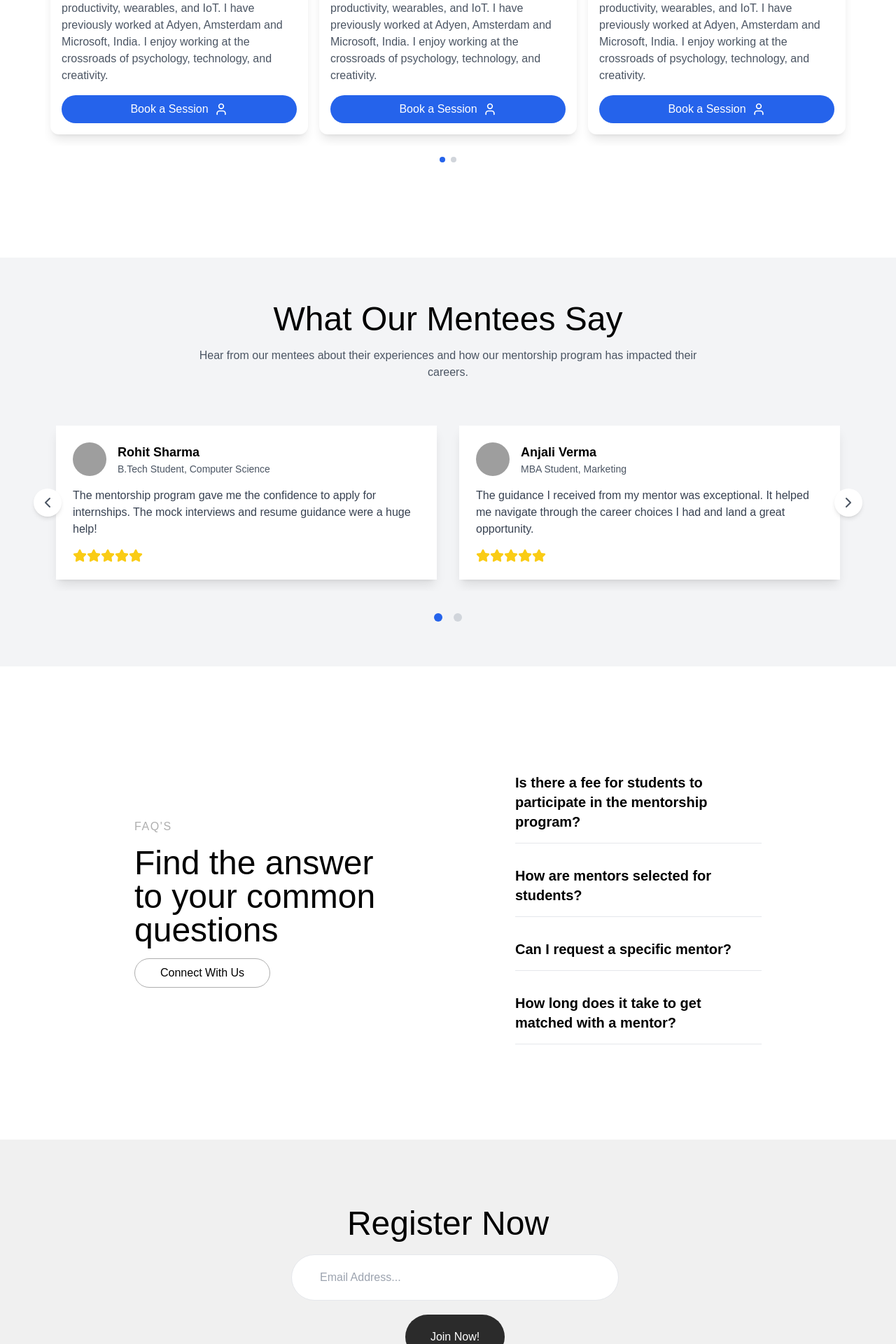
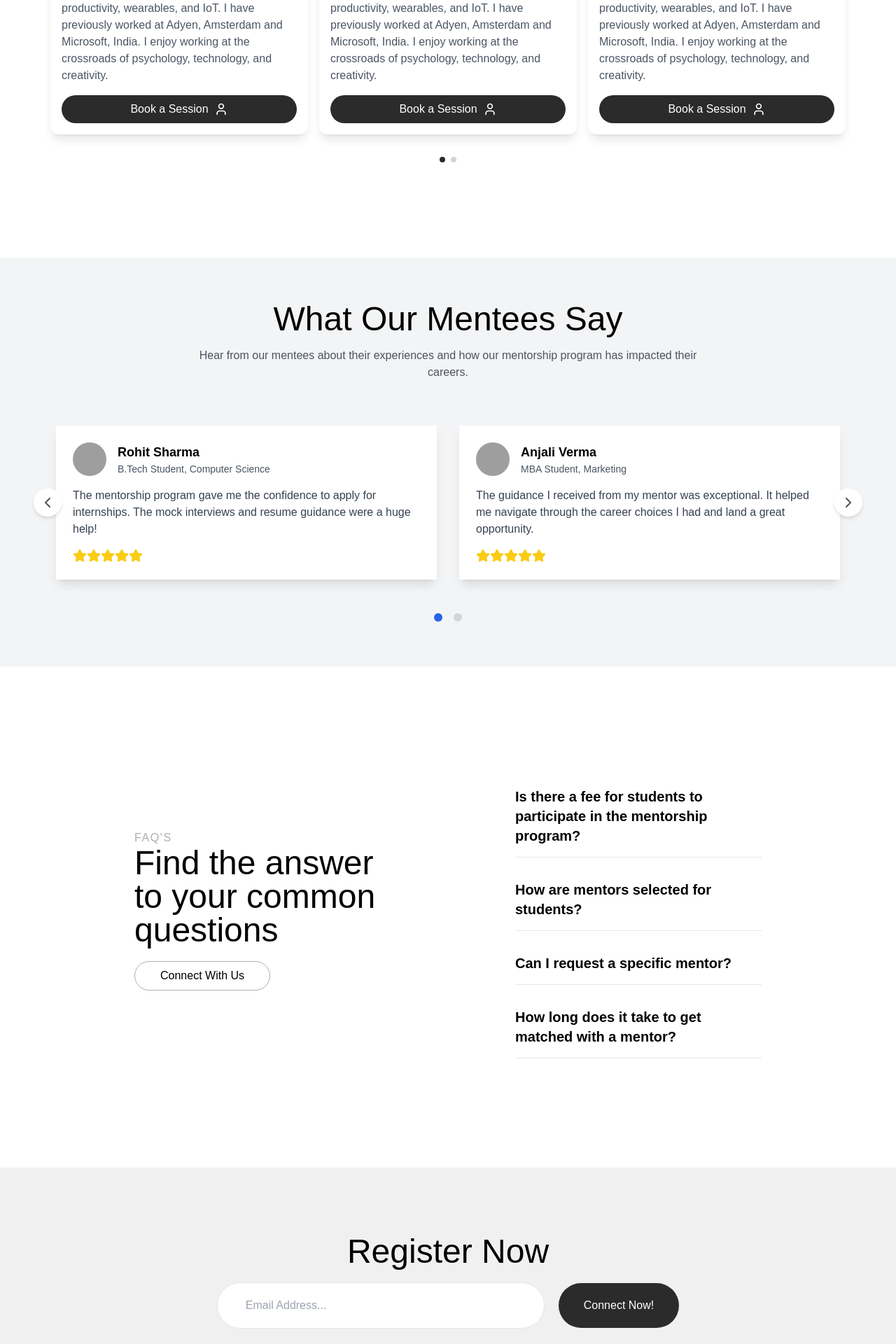
Before and after one commit to divy-koushik-mishra/mentor-connect, a Next.js app: page / in a window 1280 px wide. Shown: the part 2140-4060 px from the top of the page at 70% size. Built offline with nearby package versions, Linux system fonts and the light colour scheme; grey boxes are pictures that could not be loaded.

Commit message:
added validations

```diff
--- a/src/components/Card.tsx
+++ b/src/components/Card.tsx
@@ -35,7 +35,7 @@ const MentorCard: React.FC<MentorCardProps> = ({ name, profession, experience, d
           <p className="text-gray-700">{experience} years experience</p>
         </div>
         <p className="text-gray-600 mb-4">{description}</p>
-        <button className="bg-blue-600 text-white px-4 py-2 rounded-full hover:bg-blue-700 transition-colors duration-300 flex items-center justify-center w-full">
+        <button className="bg-[#2B2B2B] text-white px-4 py-2 rounded-full  flex items-center justify-center w-full">
           Book a Session
           <User className="w-5 h-5 ml-2" />
         </button>
--- a/src/components/FaqSection.tsx
+++ b/src/components/FaqSection.tsx
@@ -26,12 +26,12 @@ export const FaqSection = () => {
 
 
   return (
-    <section id="faq" className="flex min-h-[80vh] md:min-h-[60vh]  flex-col md:flex-row p-4 py-10 md:px-24">
-      <div className="md:w-1/2 flex flex-col justify-center md:p-24 space-y-4 items-center md:items-start">
+    <section id="faq" className="flex min-h-[80vh] md:min-h-[60vh] flex-col md:flex-row p-5 py-10 md:px-24 my-5">
+      <div className="md:w-1/2 flex flex-col justify-center md:p-24 items-center md:items-start">
         <h3 className="tracking-widest uppercase text-[#AEAEAE]">FAQ&apos;S</h3>
         <h3 className="md:text-5xl text-3xl text-center md:text-left">Find the answer to your common questions</h3>
        <Link href="/contact">
-        <button className="border w-fit flex  items-center justify-between space-x-5 px-9 py-2 border-[#AEAEAE] hover:bg-[#c7c7c7] hover:text-black transition rounded-full">
+        <button className="border w-fit flex my-5 items-center justify-between space-x-5 px-9 py-2 border-[#AEAEAE] hover:bg-[#c7c7c7] hover:text-black transition rounded-full">
           Connect With Us
         </button>
         </Link>
--- a/src/components/Footer.tsx
+++ b/src/components/Footer.tsx
@@ -2,16 +2,18 @@
 const Footer = () => {
   return (
     <footer className="bg-[#F0F0F0] flex flex-col items-center justify-center p-4 py-10 md:py-24">
-      <div className="w-3/4 flex flex-col space-y-5 justify-center items-center space-x-5">
+      <div className="md:w-3/4  w-full flex flex-col space-y-5 justify-center items-center">
         <h2 className="md:text-5xl text-3xl">Register Now</h2>
+        <div className=" w-full flex flex-col md:flex-row justify-center items-center space-y-5 md:space-y-0  md:space-x-5">
         <input
           type="text"
           className="md:w-1/2 w-full px-10 py-3 border md:py-5 rounded-full outline-none"
           placeholder="Email Address..."
         />
         <button className="bg-[#2B2B2B] rounded-full px-9 py-3 md:py-5 text-white ">
-          Join Now!
+          Connect Now!
         </button>
+      </div>
       </div>
       <div className="w-full">
         <h2 className="text-4xl  my-5 uppercase text-center text-[#AEAEAE] opacity-70">
--- a/src/components/Sessions.tsx
+++ b/src/components/Sessions.tsx
@@ -152,7 +152,7 @@ const Sessions: React.FC = () => {
               key={index}
               onClick={() => goToSlide(index)}
               className={`h-2 w-2 rounded-full mx-1 ${
-                currentIndex === index ? 'bg-blue-600' : 'bg-gray-300'
+                currentIndex === index ? 'bg-[#2B2B2B]' : 'bg-gray-300'
               }`}
             />
           ))}
```
